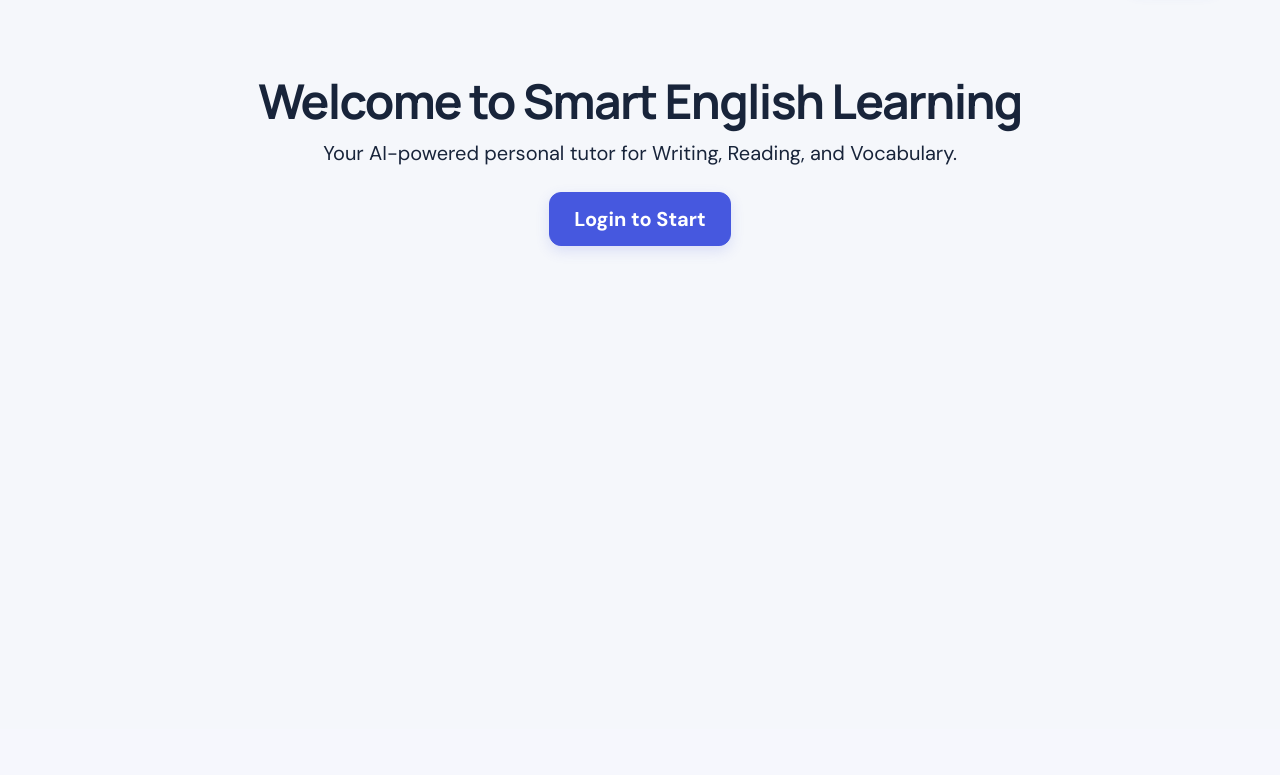
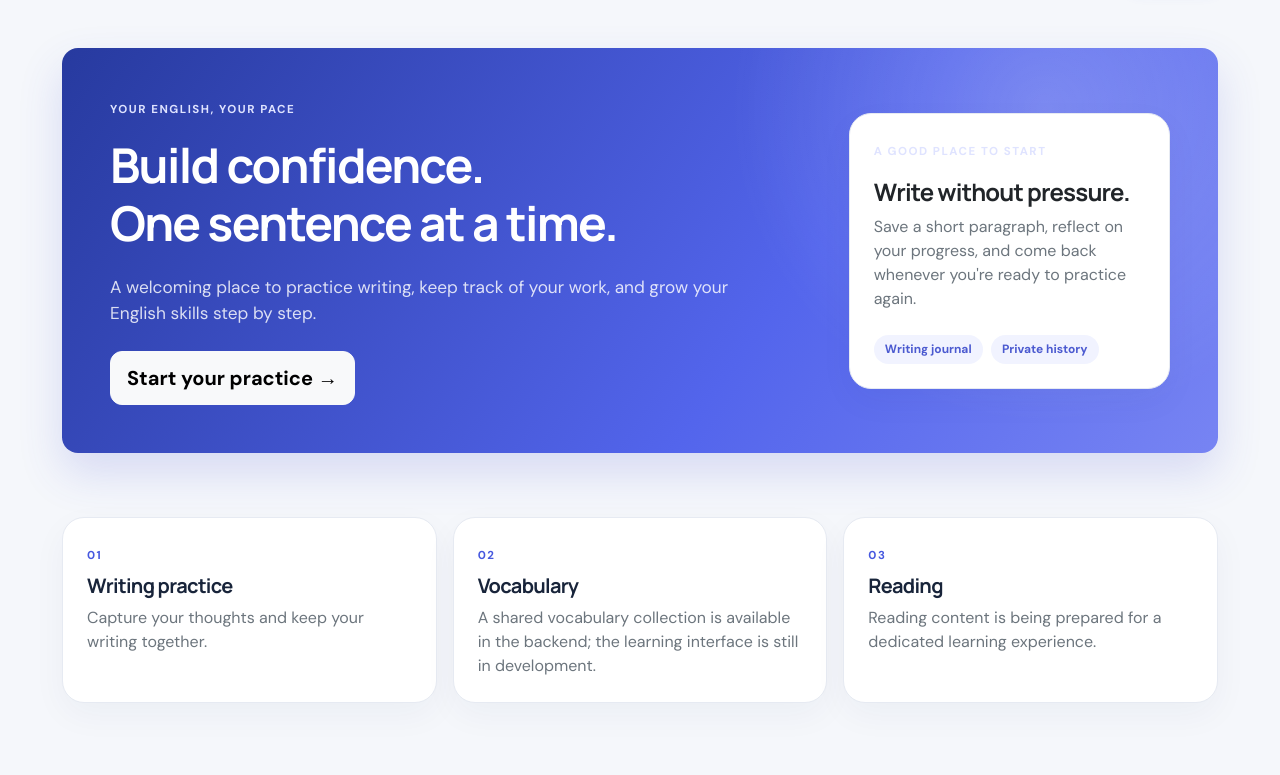
Before and after one commit to SoheilAbdollahiii/english-learning, a Django app: page / in a window 1280 px wide. Shown: the part 71-846 px from the top of the page. Before the commit the page ends 323 px from the top, so only its background shows below. Run offline with Django 5.2, Linux system fonts and the light colour scheme.

Commit message:
Polish landing page and connect authenticated dashboard CTA

```diff
--- a/templates/home.html
+++ b/templates/home.html
@@ -1,16 +1,32 @@
 {% extends 'base.html' %}
+{% block title %}Smart English Learning · Your English Studio{% endblock %}
 
 {% block content %}
-<div class="text-center py-5">
-    <h1 class="display-5 fw-bold">Welcome to Smart English Learning</h1>
-    <p class="lead mb-4">Your AI-powered personal tutor for Writing, Reading, and Vocabulary.</p>
-
-    {% if not user.is_authenticated %}
-        <a href="{% url 'login' %}" class="btn btn-primary btn-lg px-4">Login to Start</a>
-    {% else %}
-        <div class="alert alert-success mt-3" role="alert">
-            You are logged in! AI features are coming soon...
+<section class="writing-hero rounded-4 p-4 p-md-5 my-3 my-lg-5">
+    <div class="row align-items-center g-5">
+        <div class="col-lg-8">
+            <span class="eyebrow">YOUR ENGLISH, YOUR PACE</span>
+            <h1 class="display-5 fw-bold mt-3 mb-4">Build confidence.<br>One sentence at a time.</h1>
+            <p class="lead mb-4">A welcoming place to practice writing, keep track of your work, and grow your English skills step by step.</p>
+            {% if user.is_authenticated %}
+                <a href="{% url 'dashboard' %}" class="btn btn-light btn-lg">Go to my dashboard <span aria-hidden="true">→</span></a>
+            {% else %}
+                <a href="{% url 'login' %}" class="btn btn-light btn-lg">Start your practice <span aria-hidden="true">→</span></a>
+            {% endif %}
         </div>
-    {% endif %}
+        <div class="col-lg-4">
+            <div class="surface-card p-4 text-dark">
+                <span class="eyebrow">A GOOD PLACE TO START</span>
+                <h2 class="h4 fw-bold mt-3">Write without pressure.</h2>
+                <p class="text-secondary mb-0">Save a short paragraph, reflect on your progress, and come back whenever you're ready to practice again.</p>
+                <div class="d-flex gap-2 mt-4"><span class="soft-pill">Writing journal</span><span class="soft-pill">Private history</span></div>
+            </div>
+        </div>
+    </div>
+</section>
+<div class="row g-3 mt-3 mb-4">
+    <div class="col-md-4"><div class="surface-card p-4 h-100"><span class="eyebrow">01</span><h2 class="h5 fw-bold mt-2">Writing practice</h2><p class="text-secondary mb-0">Capture your thoughts and keep your writing together.</p></div></div>
+    <div class="col-md-4"><div class="surface-card p-4 h-100"><span class="eyebrow">02</span><h2 class="h5 fw-bold mt-2">Vocabulary</h2><p class="text-secondary mb-0">A shared vocabulary collection is available in the backend; the learning interface is still in development.</p></div></div>
+    <div class="col-md-4"><div class="surface-card p-4 h-100"><span class="eyebrow">03</span><h2 class="h5 fw-bold mt-2">Reading</h2><p class="text-secondary mb-0">Reading content is being prepared for a dedicated learning experience.</p></div></div>
 </div>
 {% endblock %}
```
